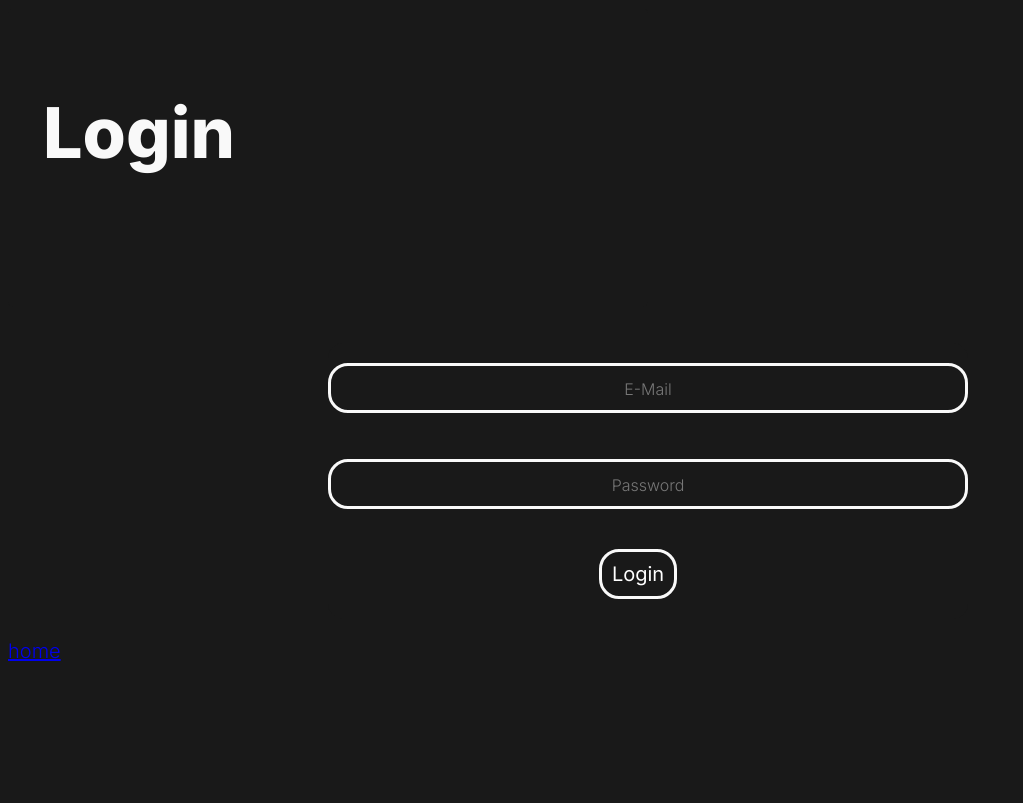
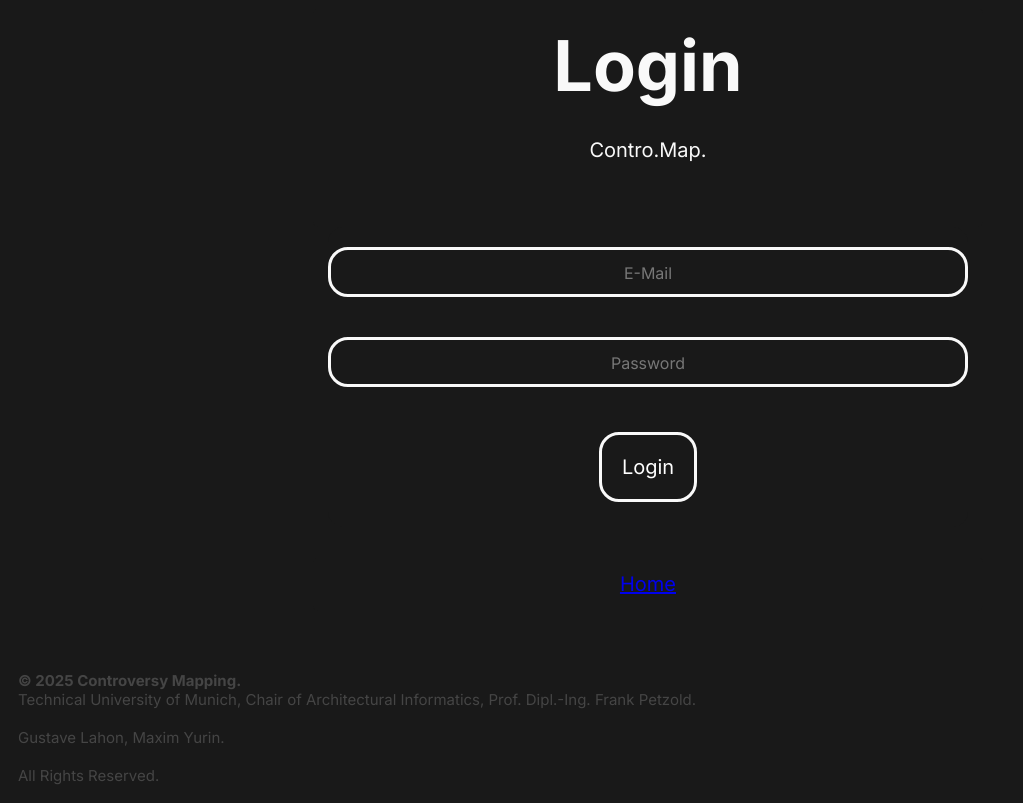
Before and after one commit to ma777xim/Controversy-Mapping, a PHP site: page /login.html in a window 1280 px wide. Shown: the whole page, without its empty margins (0-1023 px from the left). Before the commit the page ends 661 px from the top, so only its background shows below. Run offline with PHP 8.4, Linux system fonts and the light colour scheme; some libraries are stand-ins or nearby versions.

Commit message:
Add files via upload

```diff
--- a/buttonforms.js
+++ b/buttonforms.js
@@ -20,7 +20,7 @@ const auth = getAuth(app);
 
 // Function to check if user is logged in
 function isUserLoggedIn() {
-    return !!auth.currentUser; // Returns true if logged in, false otherwise
+    return !auth.currentUser; // Returns true if logged in, false otherwise
 }
 
 // Show the corresponding form on button click
--- a/interactive-icons.js
+++ b/interactive-icons.js
@@ -17,11 +17,6 @@ const firebaseConfig = {
 const app = initializeApp(firebaseConfig);
 const db = getFirestore(app);
 const auth = getAuth(app);
-
-// Function to check if user is logged in
-function isUserLoggedIn() {
-    return !!auth.currentUser; // Returns true if logged in, false otherwise
-}
 
 // Show the corresponding form on button click
 document.querySelectorAll(".sidebar button").forEach(button => {
--- a/login.html
+++ b/login.html
@@ -5,44 +5,53 @@
     <link rel="stylesheet" href="styles.css">
     <link rel="preconnect" href="https://fonts.googleapis.com">
     <link rel="preconnect" href="https://fonts.gstatic.com" crossorigin>
-    <link href="https://fonts.googleapis.com/css2?family=Inter:ital,opsz,wght@0,14..32,100..900;1,14..32,100..900&display=swap" rel="stylesheet">
-    <link rel="stylesheet" href="styles.css">
+    <link href="https://fonts.googleapis.com/css2?family=Inter:wght@400;700&display=swap" rel="stylesheet">
     <script type="module" src="login.js" defer></script>
-
+    <style type="text/css">
+h5{
+    color: #f9f9f9;
+    font-family: Inter, Google Sans, sans-serif;
+    font-size: 70px;
+    font-weight: 700;
+    float: center;
+    margin: auto;
+}
+    </style>
 </head>
-
 <body>
     <div class="main">
-
-    <h1>Login</h1>
-    <p id="error-message"></p>
+        <h5>Login</h5>
+        <br>
+        <h3>Contro.Map.</h3>
+        <p id="error-message" class="error"></p>
     </div>
-
-<br>
     <div>
         <form id="form">
-
-        <div class="incorrect">
-            <label for="email"></label>
-            <input type="email" id="email" name="email" placeholder="E-Mail" required />
+            <div class="field">
+                <input type="email" id="email" name="email" placeholder="E-Mail" required>
             </div>
-        <div class="incorrect">
-            <label for="password"></label>
-            <input type="password" id="password" name="password" placeholder="Password" required />
+            <div class="field">
+                <input type="password" id="password" name="password" placeholder="Password" required>
             </div>
             <div class="wrap">
-            <a href="dashboard.html">
+                <br>
+                <br>
+                <br>
+                <br>
+
                 <button id="signInButton" type="submit">Login</button>
-            </a>
             </div>
         </form>
     </div>
-
-<div>
+    <br>
+    <div class="main">
         <h3>
-        <a href="index.html">home</a>
+            <a href="index.html">Home</a>
         </h3>
     </div>
+        <footer>
+        <h4> <b> &copy; 2025 Controversy Mapping.</b> <br> Technical University of Munich, Chair of Architectural Informatics, Prof. Dipl.-Ing. Frank Petzold. <br><br> Gustave Lahon, Maxim Yurin.<br><br>All Rights Reserved.</h4>
+    </footer>
 
 </body>
 </html>
--- a/styles.css
+++ b/styles.css
@@ -1,6 +1,8 @@
 html, body {
-    display: flex;
+    display: grid;
     flex-direction: column;
+    align-items: space-between;
+    align-content: flex-end;
     width: 100%;
     font-family: Inter, Google Sans, sans-serif;
     color: #f9f9f9;
@@ -10,37 +12,40 @@ html, body {
 }
 
 * {
-    box-sizing: border-box;
     font-family: Inter, Google Sans, sans-serif;
 }
 
 header {
-    display: block;
+    display: flex;
+    flex-direction: column;
+    align-content: top;
     position: relative;
+    padding: 20px;
     width: 100%;
     height: auto;
     background-color: #0000ff;
     color: white;
     font-family: Inter, Google Sans, sans-serif;
     font-weight: 600;
-    text-align: left;
 }
 
 header button {
-
     font-family: Inter, Google Sans, sans-serif;
+    position: absolute;
+    right: 40px;
+    top: 40px;
     width: auto;
     font-size: 30px;
     color: #f9f9f9;
     background-color: transparent;
     border-color: #f9f9f9;
-    float: right;
+    margin: auto;
     border: solid;
     cursor: pointer;
     font-weight: 700;
     border-radius: 28px;
     transition-duration: .2s;
-    vertical-align: middle;
+    vertical-align: center;
 
 }
 
@@ -57,9 +62,9 @@ header button:hover {
 #contromap {
     display: flex;
     flex: 1;
-    align-content: left;
-    width: 90%;
-    height: 90%;
+    align-content: center;
+    width: 100%;
+    height: 100%;
     border: 1px solid #f9f9f9;
     background-color: #191919;
     border-radius: 3px;
@@ -89,44 +94,39 @@ header button:hover {
 
 h1 {
     color: #f9f9f9;
-    text-align: left;
     float: left;
-    padding: 20px;
     font-family: Inter, Google Sans, sans-serif;
     font-size: 70px;
     font-weight: 800;
-    vertical-align: middle;
+    margin: auto;
 
 }
 
 h2 {
     color: #f9f9f9;
-    text-align: left;
-    padding: 20px;
     float: left;
     font-family: Inter, Google Sans , sans-serif;
     font-size: 35px;
     font-weight: 500;
-    vertical-align: middle;
-
+    margin: auto;
 }
 
 h3 {
     color: #f9f9f9;
-    text-align: center;
     float: left;
     font-family: Inter, Google Sans, sans-serif;
     font-size: 20px;
     font-weight: 300;
+    margin: auto;
 }
 
 h4 {
     color: #454545;
-    text-align: left;
     float: left;
     font-family: Inter, Google Sans, sans-serif;
     font-size: 15px;
     font-weight: 200;
+    margin: auto;
 }
 
 label {
@@ -143,19 +143,21 @@ label {
 main {
     display: flex;
     flex: 1;
+    margin: auto;
     gap: 20px;
     padding: 20px;
-    margin-top: 50px;
     font-family: Inter, Google Sans, sans-serif;
     color: #f9f9f9;
     font-weight: 700;
     border-radius: 28px;
-    transition-duration: .4s;
+    transition-duration: .2s;
 }
 
 .main {
     display: flex;
     flex-direction: column;
+    margin: auto;
+    text-align: center;
     padding: 15px;
     background-color: #191919;
     border-radius: 5px;
@@ -171,12 +173,14 @@ main {
 
 .sidebar {
     display: flex;
+    position: relative;
+    float: right;
     flex-direction: column;
     align-content: center;
     align-items: center;
-    gap: 8px;
-    width: 78px;
-    padding: 8px;
+    gap: 15px;
+    width: 80px;
+    padding: 10px;
     background-color: #191919;
     color: #f9f9f9;
 }
@@ -225,17 +229,16 @@ main {
 
 .forms-container {
     position: fixed;
-    top: 20%;
-    left: 50%;
     transform: translate(-50%, -20%);
     background: white;
     padding: 20px;
     border: 1px solid #ccc;
     border-radius: 10px;
+    margin: auto;
 }
 
 .form {
-    margin: 10px 0;
+    margin: auto;
 }
 
 .form label {
@@ -354,12 +357,9 @@ form div.incorrect input{
 }
 
 button {
-    padding: 10px;
     border-radius: 20px;
-    margin-top: 20px;
-    margin-bottom: 20px;
-    margin-right: 20px;
-    margin-left: 20px0px;
+    padding: 20px;
+    margin: auto;
     border: solid;
     border-color: #f9f9f9;
     color: white;
@@ -369,8 +369,6 @@ button {
     font-family: Inter, Google Sans, Sans-serif;
     font-weight: 400;
     transition-duration: .2s;
-    text-align: center;
-    vertical-align: middle;
 }
 
 button:hover {
@@ -488,8 +486,10 @@ svg:active {
 }
 
 footer {
-            background-color: #0000ff;
+            background-color: #191919;
             color: white;
             text-align: center;
             padding: 10px;
+            text-align: left;
+            margin-top: 50px;
         }
```
Also changed, not shown: dashboard.js (+4 -4 lines), login.js (+27 -16 lines). Lines whose indentation alone changed are shown as unchanged.
